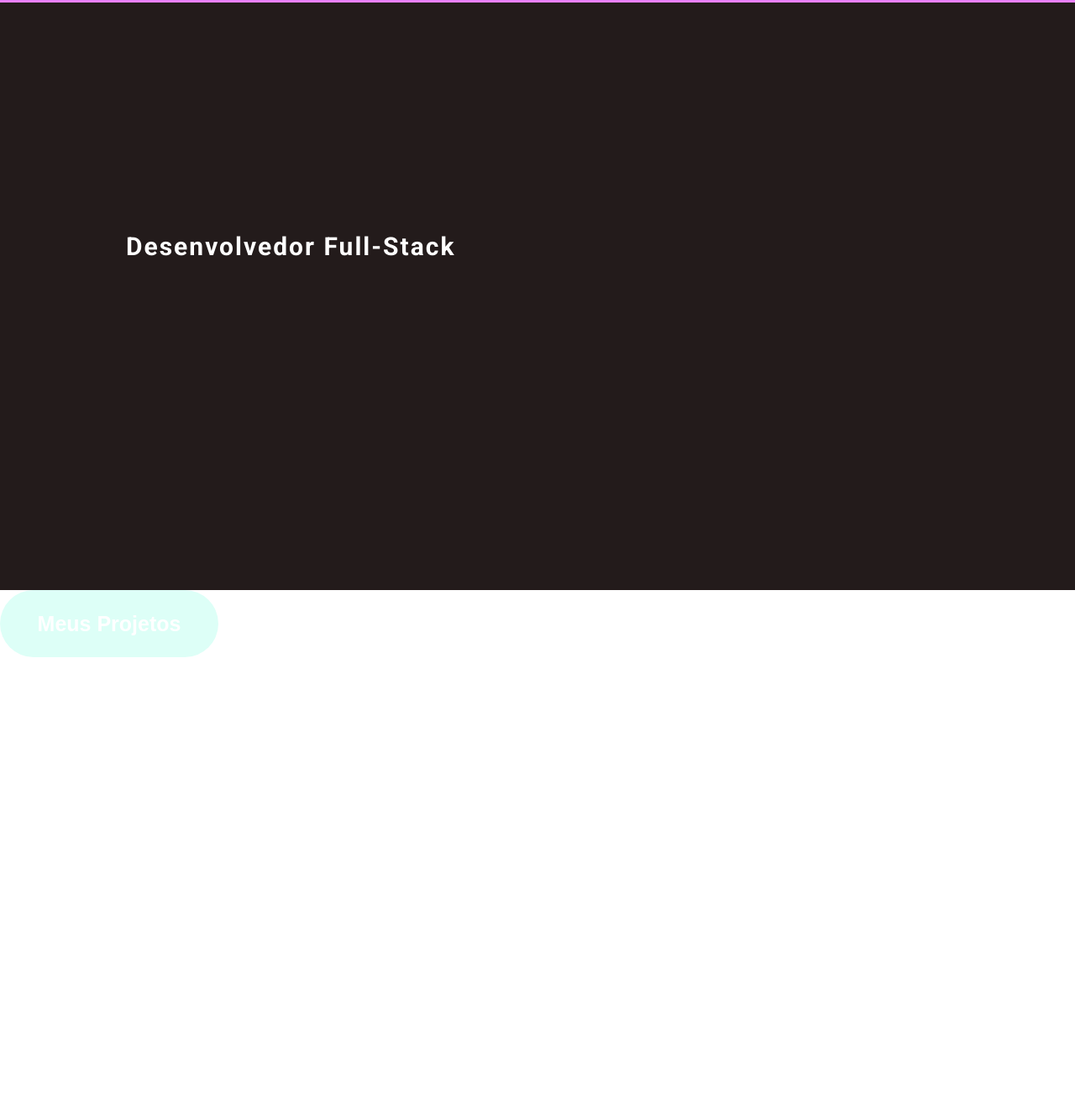
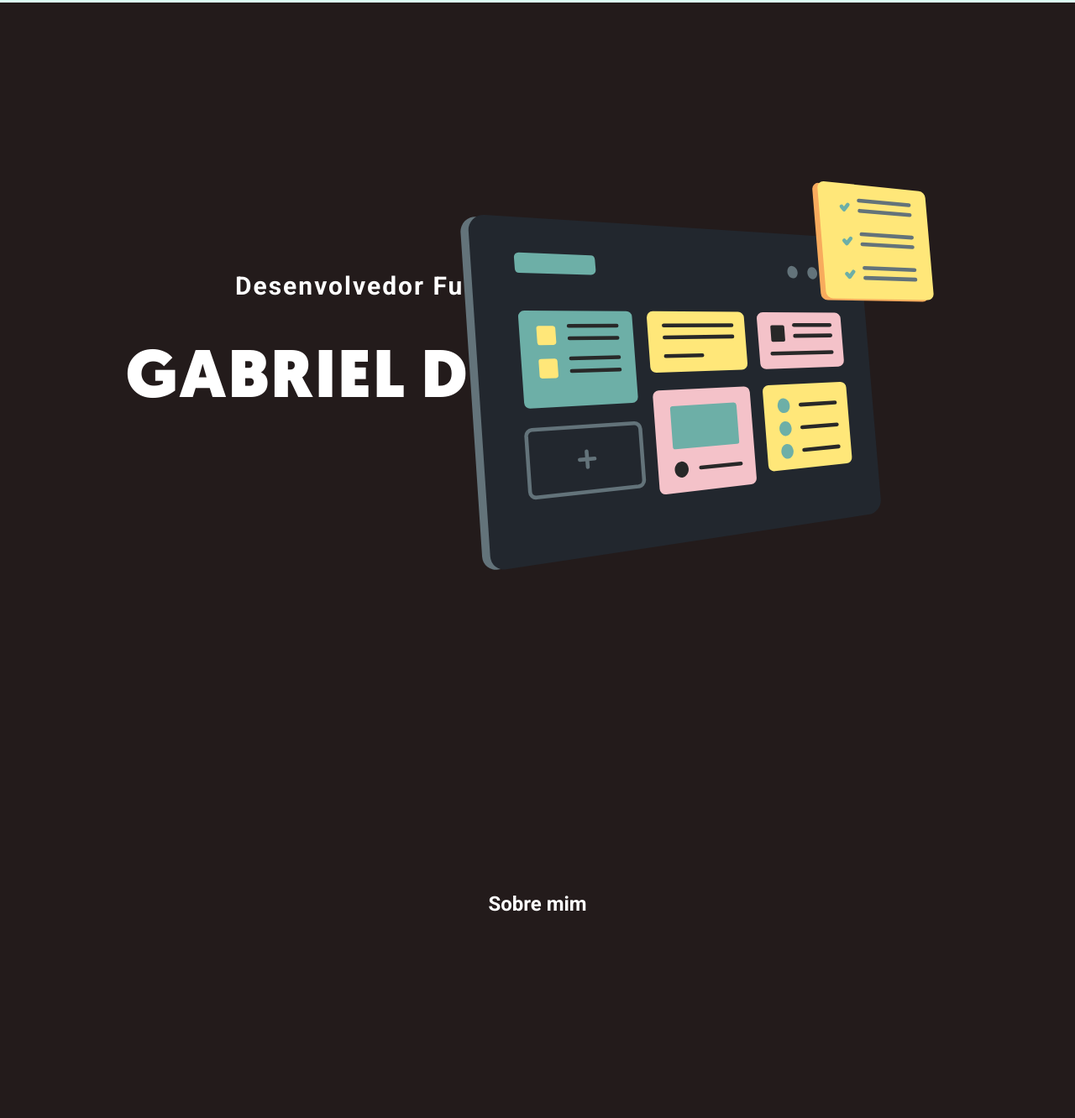
Before and after one commit to Donnerxd/My-Portfolio, a plain HTML site: page index.html in a window 1280 px wide. Shown: the part 57-1389 px from the top of the page at 84% size. Before the commit the page ends 840 px from the top, so only its background shows below. Drawn offline with Linux system fonts and the light colour scheme.

Commit message:
third changes

```diff
--- a/index.html
+++ b/index.html
@@ -30,10 +30,23 @@
             <div class="front-page-items">
                 <div class="front-page-title">
                     <span>Desenvolvedor Full-Stack</span>
-                    <h1></h1>
+                    <h1> Gabriel Donner</h1>
                 </div>
-                <button>Meus Projetos</button>
             </div>
+            <div class="front-page-image">
+                <img src="Photos/imagem-4.svg" alt="Notebook"/>
+            </div>
+        </section>
+
+        <section id="about-me" class="about-me">
+            <div class="about-me-items">
+                <h1> Sobre mim</h1>
+
+            </div>
+
+
+
+
         </section>
 
 
--- a/style.css
+++ b/style.css
@@ -6,10 +6,10 @@
 body {
     font-family: "Roboto", sans-serif;
     color: white;
-
+    background-color: #231B1B;
 }
 header{
-    background-color: #E980FC;
+    background-color: #DDFFF7;
     box-shadow: 1px 1px 4px rgba(0, 0, 0, 0.1);
 }
 .naveg{
@@ -51,36 +51,55 @@ header{
     justify-content: space-around;
 }
 .front-page .front-page-items .front-page-title{
-    height: 700px;
+    height: 860px;
     background-color: #231B1B;
     display: flex;
+    flex-direction: column;
     justify-content: start;
     text-align: start;
 }
 .front-page .front-page-title span{
-    align-self: center;
     font-family: "Roboto", sans-serif;
     letter-spacing: 2px;
     font-weight: 700;
     font-size: 30px;
     padding: 150px;
-    transform: translateY(-60px);
+    transform: translateY(170px);
+    margin-left: 130px;
 }
 .front-page .front-page-title h1{
     font-size: 80px;
     letter-spacing: 2px;
+    text-transform: uppercase;
+    font-family: 'Geomanist';
+    padding: 150px;
+    transform: translateY(-75px);
 }
-.front-page .front-page-items button {
-    height: 80px;
-    width: 260px;
-    margin-top:
-    padding: 10px 20px;
-    border-radius: 100px;
-    transition: 0.3s;
-    cursor: pointer;
-    background-color: #DDFFF7;
-    border: none;
-    color: var(--preto);
-    font-size: 25px;
-    font-weight: 600;
+
+@font-face {
+        font-family: 'Geomanist';
+        src: url(Fonts/Geomanist-Black.ttf);
+    }
+.front-page .front-page-image img{
+    width: 600px;
+    height: auto;
+    display: flex;
+    place-self: flex-end;
+    transform: translateY(-650px);
+    margin-right: 150px;
 }
+.about-me{
+    display: flex;
+    align-items: center;
+    justify-content: center;
+    height: 400px;
+    margin-top: -455px;
+}
+.about-me .about-me-items {
+    height: 300px;
+    display: flex;
+    align-items: center;
+    justify-content: center;
+
+
+}
```
Also changed, not shown: Fonts/Geomanist-Black.ttf (added), Fonts/Geomanist-Black.woff (added), Fonts/Geomanist-Black.woff2 (added), Photos/imagem-4.svg (added), Photos/pessoa_trabalhando-removebg-preview.png (added).
